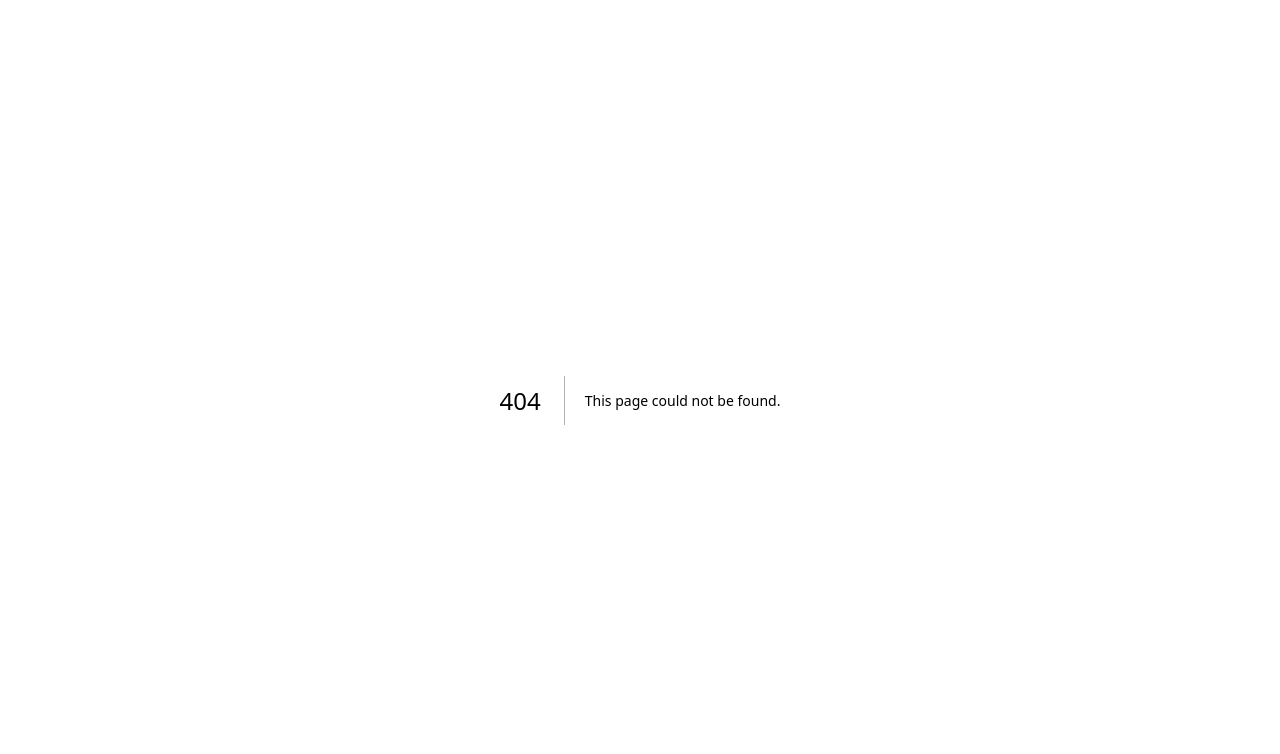
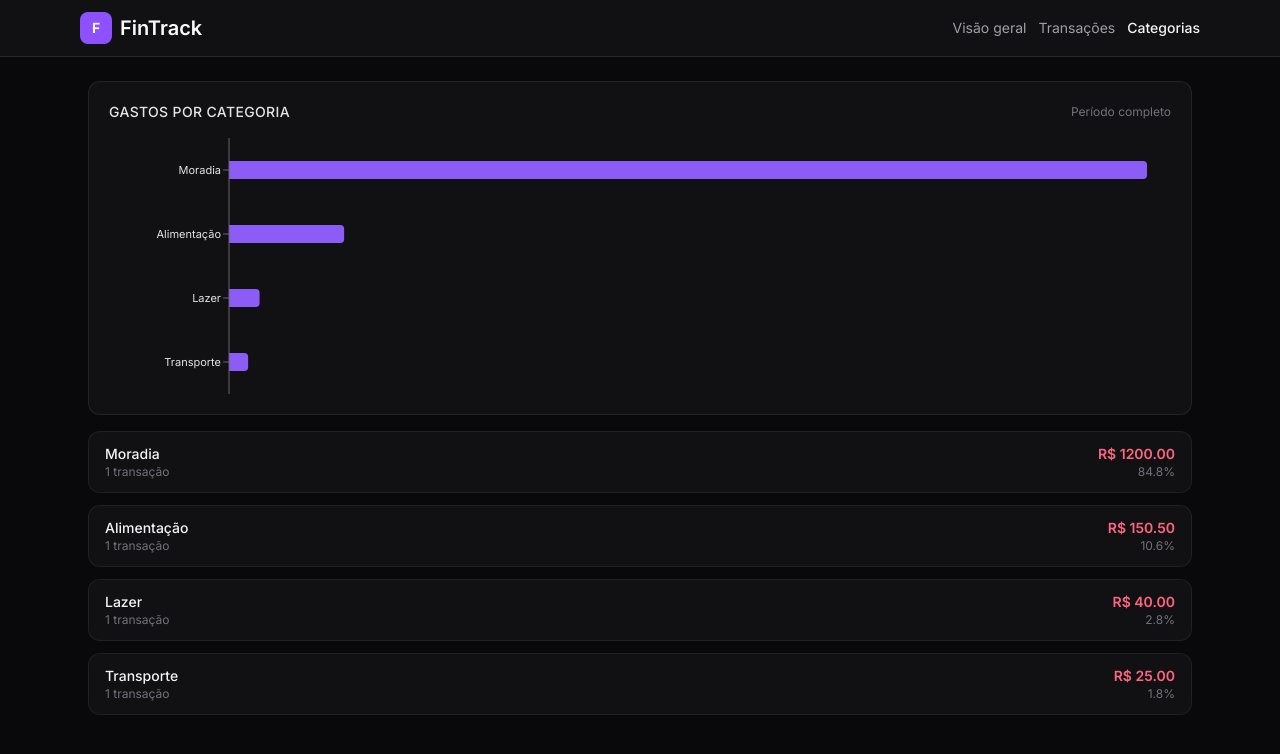
Before and after one commit to ManzanoW/fintrack, a Next.js app: page /categories in a window 1280 px wide. Before the commit this address had no page. Shown: the top 754 px of the page. Built offline with nearby package versions, Linux system fonts and the light colour scheme.

Commit message:
feat: added categories section

```diff
--- /dev/null
+++ b/src/app/categories/page.tsx
@@ -0,0 +1,137 @@
+// app/categories/page.tsx
+"use client";
+
+import { useMemo } from "react";
+import Header from "../header/Header";
+import { Transaction, mockTransactions } from "@/lib/transactions";
+import {
+  ResponsiveContainer,
+  BarChart,
+  Bar,
+  XAxis,
+  YAxis,
+  Tooltip,
+} from "recharts";
+
+export default function CategoriesPage() {
+  const transactions: Transaction[] = mockTransactions;
+
+  const categories = useMemo(() => {
+    const map = new Map<string, { total: number; count: number }>();
+
+    transactions.forEach((t) => {
+      if (t.type !== "saída") return;
+
+      const key = t.category || "Sem categoria";
+      const prev = map.get(key) ?? { total: 0, count: 0 };
+
+      map.set(key, {
+        total: prev.total + Math.abs(t.amount),
+        count: prev.count + 1,
+      });
+    });
+
+    const arr = Array.from(map.entries()).map(([name, data]) => ({
+      name,
+      ...data,
+    }));
+
+    const grandTotal = arr.reduce((sum, c) => sum + c.total, 0);
+
+    return arr
+      .map((c) => ({
+        ...c,
+        percent: grandTotal ? (c.total / grandTotal) * 100 : 0,
+      }))
+      .sort((a, b) => b.total - a.total);
+  }, [transactions]);
+
+  const periodLabel = "Período completo"; // depois você pode ligar com filtros globais
+
+  return (
+    <div className="min-h-screen bg-zinc-950 text-zinc-50">
+      <Header />
+
+      <main className="mx-auto max-w-6xl px-4 sm:px-6 py-4 sm:py-6 space-y-4">
+        {/* Card do gráfico */}
+        <section className="bg-zinc-900/60 border border-zinc-800/80 rounded-xl p-5">
+          <div className="flex items-center justify-between mb-4">
+            <h2 className="text-sm font-medium text-zinc-200 uppercase tracking-wide">
+              Gastos por categoria
+            </h2>
+            <span className="text-xs text-zinc-500">{periodLabel}</span>
+          </div>
+
+          <div className="h-64">
+            <ResponsiveContainer width="100%" height="100%">
+              <BarChart
+                data={categories}
+                layout="vertical"
+                margin={{ top: 0, right: 24, bottom: 0, left: 0 }}
+              >
+                <XAxis type="number" hide />
+                <YAxis
+                  type="category"
+                  dataKey="name"
+                  width={120}
+                  tick={{ fill: "#e4e4e7", fontSize: 11 }}
+                />
+                <Tooltip
+                  cursor={false}
+                  contentStyle={{
+                    backgroundColor: "#18181b",
+                    border: "1px solid #27272a",
+                    borderRadius: "0.5rem",
+                    color: "#fafafa",
+                    padding: "0.5rem 0.75rem",
+                  }}
+                  formatter={(value: number | string | undefined) => {
+                    const n = Number(value ?? 0);
+                    return `R$ ${n.toFixed(2)}`;
+                  }}
+                />
+                <Bar
+                  dataKey="total"
+                  fill="#8b5cf6"
+                  radius={[0, 4, 4, 0]}
+                  barSize={18}
+                />
+              </BarChart>
+            </ResponsiveContainer>
+          </div>
+        </section>
+
+        {/* Lista de categorias */}
+        <section className="space-y-3">
+          {categories.map((cat) => (
+            <div
+              key={cat.name}
+              className="flex items-center justify-between bg-zinc-900/60 border border-zinc-800/70 rounded-xl px-4 py-3"
+            >
+              <div>
+                <p className="text-sm font-medium text-zinc-100">{cat.name}</p>
+                <p className="text-xs text-zinc-500">
+                  {cat.count} transação{cat.count > 1 ? "es" : ""}
+                </p>
+              </div>
+              <div className="text-right">
+                <p className="text-sm font-semibold text-rose-400">
+                  R$ {cat.total.toFixed(2)}
+                </p>
+                <p className="text-xs text-zinc-500">
+                  {cat.percent.toFixed(1)}%
+                </p>
+              </div>
+            </div>
+          ))}
+
+          {categories.length === 0 && (
+            <p className="py-4 text-center text-sm text-zinc-500">
+              Nenhuma saída cadastrada ainda.
+            </p>
+          )}
+        </section>
+      </main>
+    </div>
+  );
+}
--- a/src/app/globals.css
+++ b/src/app/globals.css
@@ -31,6 +31,7 @@ body {
 .recharts-layer:focus,
 .recharts-sector:focus,
 .recharts-pie:focus,
+.recharts-bar:focus,
 svg:focus,
 svg *:focus {
   outline: none;
--- a/src/app/header/Header.tsx
+++ b/src/app/header/Header.tsx
@@ -13,7 +13,7 @@ export default function Header() {
           </span>
         </div>
 
-        <div className="flex  sm:justify-end">
+        <div className="flex sm:justify-end">
           <NavBar />
         </div>
       </div>
--- a/src/app/transactions/page.tsx
+++ b/src/app/transactions/page.tsx
@@ -1,66 +1,8 @@
 "use client";
 import { useMemo, useRef, useState } from "react";
 import Header from "../header/Header";
-
-interface Transaction {
-  id: number;
-  description: string;
-  amount: number;
-  type: "entrada" | "saída";
-  category: string;
-  date: string; // YYYY-MM-DD
-}
-
-const mockTransactions: Transaction[] = [
-  {
-    id: 1,
-    description: "Supermercado",
-    amount: -150.5,
-    type: "saída",
-    category: "Alimentação",
-    date: "2026-01-01",
-  },
-  {
-    id: 2,
-    description: "Salário",
-    amount: 3000,
-    type: "entrada",
-    category: "Salário",
-    date: "2026-01-10",
-  },
-  {
-    id: 3,
-    description: "Ônibus",
-    amount: -25,
-    type: "saída",
-    category: "Transporte",
-    date: "2026-02-09",
-  },
-  {
-    id: 4,
-    description: "Freelance",
-    amount: 500,
-    type: "entrada",
-    category: "Freelance",
-    date: "2026-02-15",
-  },
-  {
-    id: 5,
-    description: "Cinema",
-    amount: -40,
-    type: "saída",
-    category: "Lazer",
-    date: "2026-03-20",
-  },
-  {
-    id: 6,
-    description: "Aluguel",
-    amount: -1200,
-    type: "saída",
-    category: "Moradia",
-    date: "2026-04-05",
-  },
-];
+import { mockTransactions } from "@/lib/transactions";
+import { Transaction } from "@/lib/transactions";
 
 const categories = [
   "Todos",
--- /dev/null
+++ b/src/lib/transactions.ts
@@ -0,0 +1,59 @@
+export interface Transaction {
+  id: number;
+  description: string;
+  amount: number;
+  type: "entrada" | "saída";
+  category: string;
+  date: string; // YYYY-MM-DD
+}
+
+export const mockTransactions: Transaction[] = [
+  {
+    id: 1,
+    description: "Supermercado",
+    amount: -150.5,
+    type: "saída",
+    category: "Alimentação",
+    date: "2026-01-01",
+  },
+  {
+    id: 2,
+    description: "Salário",
+    amount: 3000,
+    type: "entrada",
+    category: "Salário",
+    date: "2026-01-10",
+  },
+  {
+    id: 3,
+    description: "Ônibus",
+    amount: -25,
+    type: "saída",
+    category: "Transporte",
+    date: "2026-02-09",
+  },
+  {
+    id: 4,
+    description: "Freelance",
+    amount: 500,
+    type: "entrada",
+    category: "Freelance",
+    date: "2026-02-15",
+  },
+  {
+    id: 5,
+    description: "Cinema",
+    amount: -40,
+    type: "saída",
+    category: "Lazer",
+    date: "2026-03-20",
+  },
+  {
+    id: 6,
+    description: "Aluguel",
+    amount: -1200,
+    type: "saída",
+    category: "Moradia",
+    date: "2026-04-05",
+  },
+];
```
Also changed, not shown: src/app/page.tsx (+6 -2 lines).
